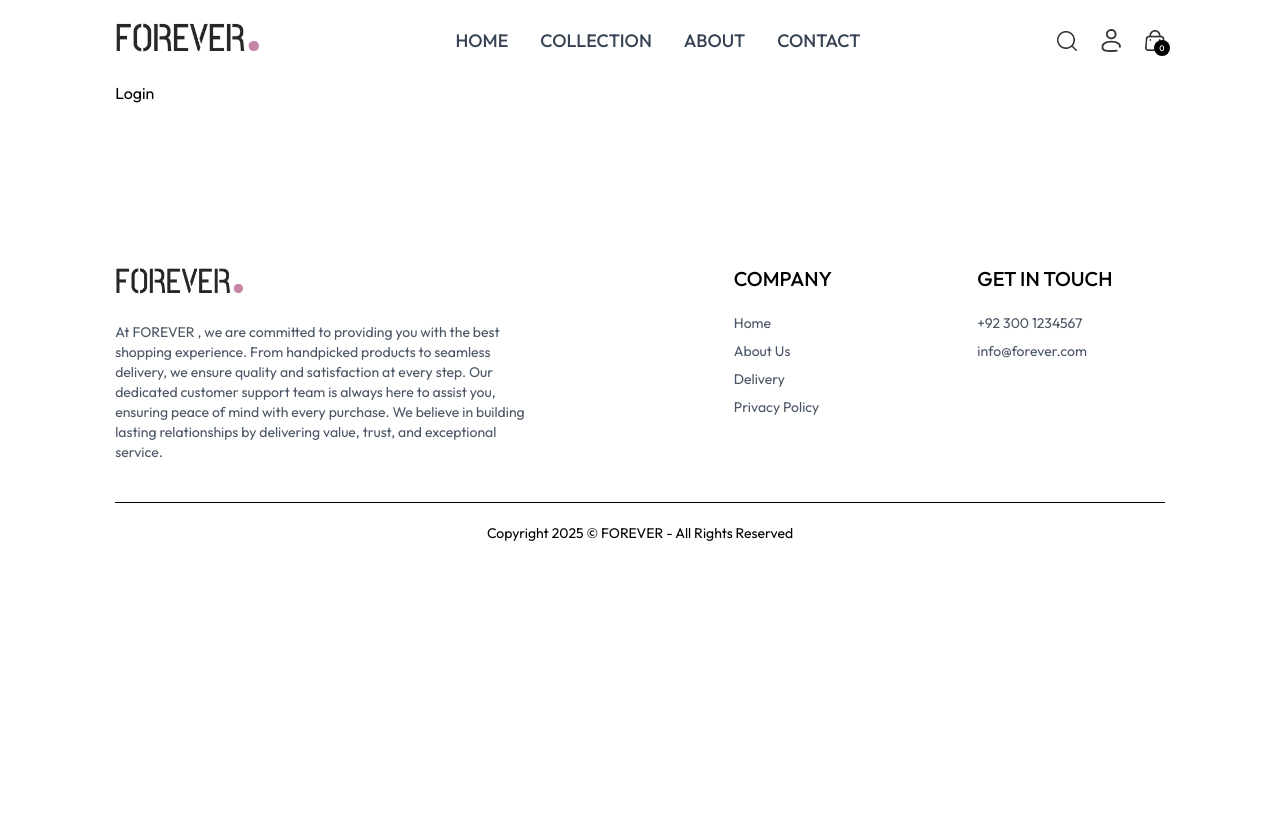
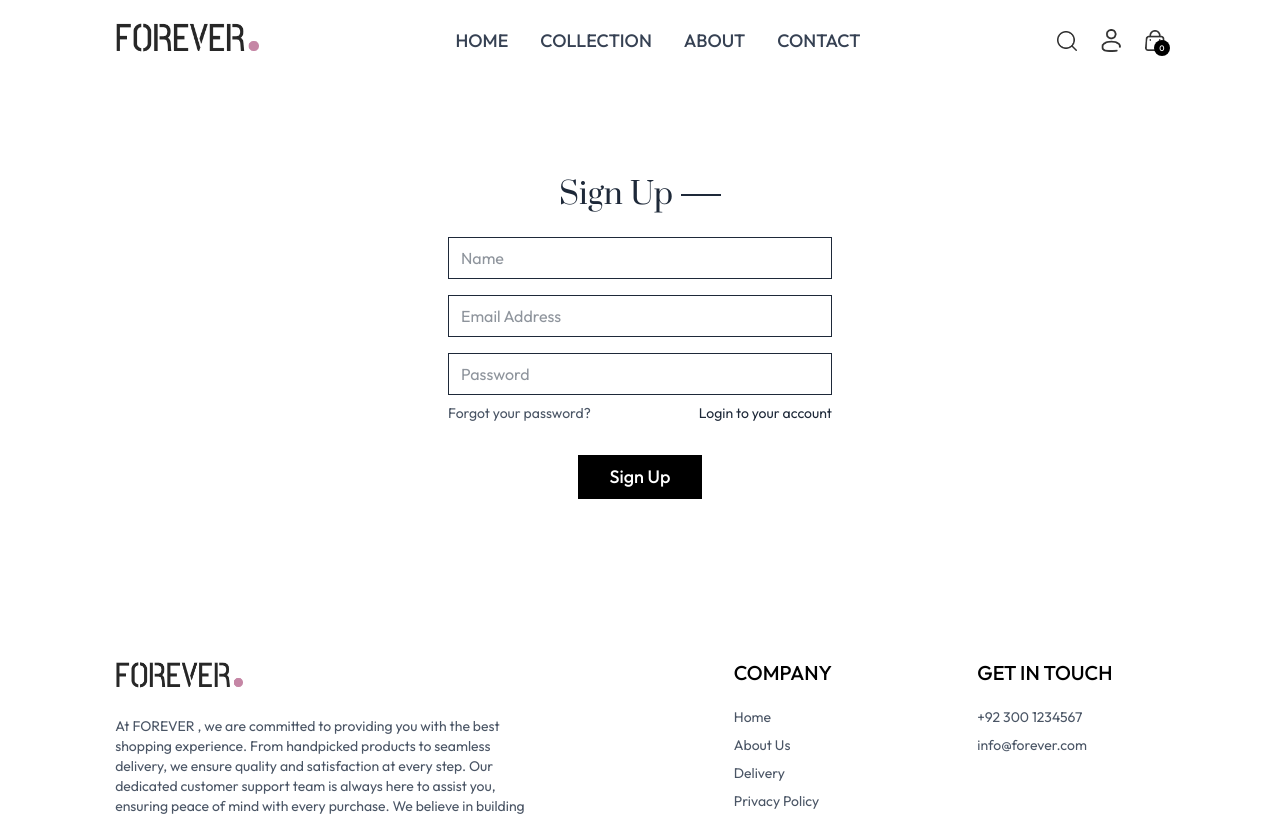
Before and after one commit to Hasnain91/ecomm-app, a React (Vite) app in the folder frontend/: page /login in a window 1280 px wide. Shown: the top 816 px of the page. Built offline with nearby package versions, Linux system fonts and the light colour scheme.

Commit message:
Login and Sign Up page

```diff
--- a/frontend/src/components/Navbar.jsx
+++ b/frontend/src/components/Navbar.jsx
@@ -41,11 +41,13 @@
         />
 
         <div className="group relative">
-          <img
-            src={assets.profile_icon}
-            alt="Profile Icon"
-            className="w-5 cursor-pointer "
-          />
+          <Link to="/login">
+            <img
+              src={assets.profile_icon}
+              alt="Profile Icon"
+              className="w-5 cursor-pointer "
+            />
+          </Link>
           <div className="hidden group-hover:block absolute dropdown-menu right-0 pt-4">
             <div className="flex flex-col w-36 gap-2 py-3 px-5 bg-slate-100 text-gray-500 rounded">
               <p className="cursor-pointer hover:text-black">My Profile</p>
--- a/frontend/src/pages/Login.jsx
+++ b/frontend/src/pages/Login.jsx
@@ -1,7 +1,70 @@
-import React from "react";
+import React, { useState } from "react";
 
 const Login = () => {
-  return <div>Login</div>;
+  const [currentState, setCurrentState] = useState("Sign Up");
+
+  const handleSubmit = async (e) => {
+    e.preventDefault();
+  };
+
+  return (
+    <form
+      onSubmit={handleSubmit}
+      className="flex flex-col items-center w-[90%] sm:max-w-96 m-auto mt-14 gap-4 text-gray-800"
+    >
+      <div className="inline-flex items-center gap-2 mb-2 mt-10">
+        <p className="prata-regular text-3xl">{currentState}</p>
+        <hr className="border-none h-[1.5px] w-10 bg-gray-800" />
+      </div>
+
+      {currentState === "Login" ? (
+        " "
+      ) : (
+        <input
+          type="text"
+          className="w-full px-3 py-2 border border-gray-800"
+          placeholder="Name"
+          required
+        />
+      )}
+      <input
+        type="email"
+        className="w-full px-3 py-2 border border-gray-800"
+        placeholder="Email Address"
+        required
+      />
+      <input
+        type="password"
+        className="w-full px-3 py-2 border border-gray-800"
+        placeholder="Password"
+        required
+      />
+
+      <div className="w-full flex justify-between mt-[-8px] text-sm">
+        <p className="cursor-pointer hover:underline text-gray-600">
+          Forgot your password?
+        </p>
+        {currentState === "Login" ? (
+          <p
+            className="cursor-pointer hover:underline"
+            onClick={() => setCurrentState("Sign Up")}
+          >
+            Create your account{" "}
+          </p>
+        ) : (
+          <p
+            onClick={() => setCurrentState("Login")}
+            className="cursor-pointer hover:underline"
+          >
+            Login to your account
+          </p>
+        )}
+      </div>
+      <button className="bg-black text-white text-lg font-medium px-8 py-2 mt-4 hover:text-gray-800 hover:bg-gray-200">
+        {currentState === "Login" ? "Sign In" : "Sign Up"}
+      </button>
+    </form>
+  );
 };
 
 export default Login;
```
